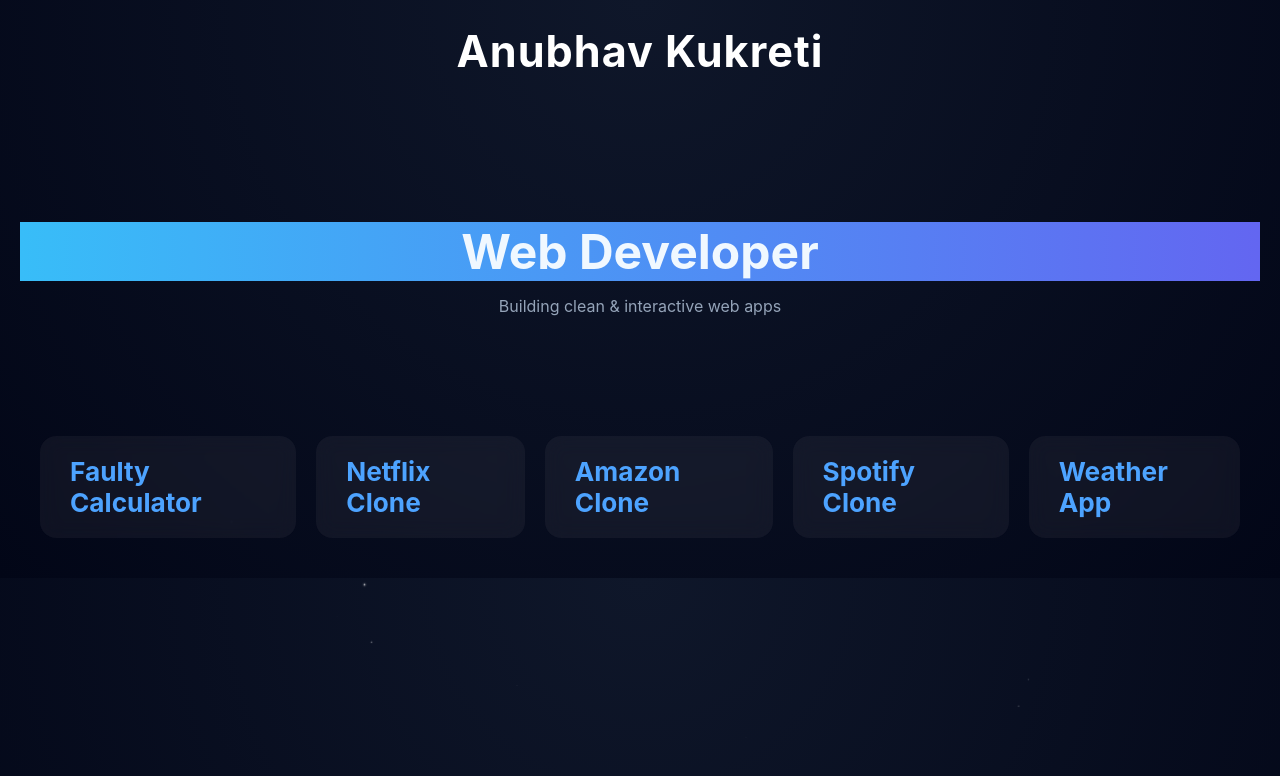
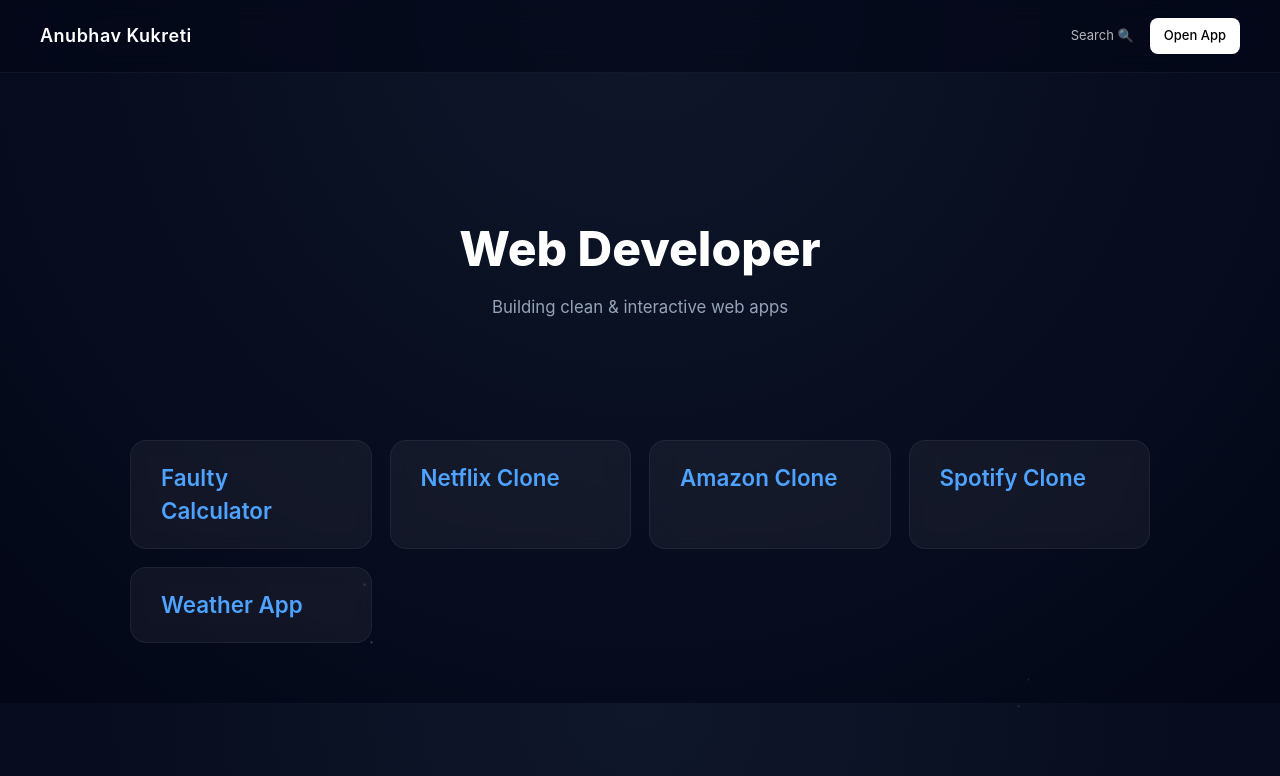
Before and after one commit to AnubhavKukretiDev/Portfolio-Website, a plain HTML site: page index.html in a window 1280 px wide. Drawn offline with Linux system fonts and the light colour scheme.

Commit message:
Initial portfolio upload

```diff
--- a/index.html
+++ b/index.html
@@ -10,7 +10,14 @@
 <body>
 
   <nav>
-    <h1>Anubhav Kukreti</h1>
+    <h1 class="logo">Anubhav Kukreti</h1>
+
+    <div class="nav__actions">
+      <span>Search 🔍</span>
+      <a href="https://mainportfolioweb.netlify.app" target="_blank" class="btn">
+        Open App
+      </a>
+    </div>
   </nav>
 
   <section class="hero">
@@ -22,43 +29,36 @@
 
     <div class="card">
       <a href="http://127.0.0.1:3002/index.html?vscode-livepreview=true">
-        <h3>Faulty Calculator</h3>
-      </a>
-
-    </div>
-
-    <div class="card">
-      <a href="">
-        <h3>Netflix Clone</h3>
+        Faulty Calculator
       </a>
     </div>
 
     <div class="card">
+      <a href="">Netflix Clone</a>
+    </div>
+
+    <div class="card">
       <a href="http://127.0.0.1:3004/index.html?vscode-livepreview=true">
-        <h3>Amazon Clone</h3>
+        Amazon Clone
       </a>
     </div>
 
     <div class="card">
-      <a href="">
-        <h3>Spotify Clone</h3>
-      </a>
+      <a href="">Spotify Clone</a>
     </div>
 
     <div class="card">
-      <a href="">
-        <h3>Weather App</h3>
-      </a>
+      <a href="">Weather App</a>
     </div>
 
-    <div class="particles">
-      <div class="layer back"></div>
-      <div class="layer mid"></div>
-      <div class="layer front"></div>
-    </div>
+  </section>
 
-
-    <script>
+  <div class="particles">
+    <div class="layer back"></div>
+    <div class="layer mid"></div>
+    <div class="layer front"></div>
+  </div>
+  <script>
       function createParticles(layer, count, speedMin, speedMax) {
         const container = document.querySelector(layer);
 
@@ -80,7 +80,6 @@
       createParticles('.front', 20, 8, 15);   // fast = close
     </script>
 
-  </section>
 
 </body>
 
--- a/style.css
+++ b/style.css
@@ -1,4 +1,4 @@
-/* RESET */
+
 * {
   margin: 0;
   padding: 0;
@@ -10,47 +10,200 @@
   background: radial-gradient(circle at top, #0f172a, #020617);
   color: #fff;
   overflow-x: hidden;
+  line-height: 1.5;
 }
 
-/* NAV */
+
 nav {
-  padding: 25px;
-  text-align: center;
-  font-size: 1.8rem;
-  font-weight: 600;
-  letter-spacing: 1px;
+  position: sticky;
+  top: 0;
+  z-index: 1000;
+
+  display: flex;
+  justify-content: space-between;
+  align-items: center;
+
+  padding: 18px 40px;
+
+  background: rgba(2, 6, 23, 0.6);
+  backdrop-filter: blur(12px);
+  border-bottom: 1px solid rgba(255,255,255,0.05);
 }
 
-/* HERO */
+.logo {
+  font-size: 18px;
+  font-weight: 600;
+  letter-spacing: 0.5px;
+}
+
+.nav__actions {
+  display: flex;
+  gap: 16px;
+  align-items: center;
+}
+
+.nav__actions span {
+  font-size: 13px;
+  color: rgba(255,255,255,0.7);
+  cursor: pointer;
+}
+
+.nav__actions span:hover {
+  color: #fff;
+}
+
+
+.btn {
+  padding: 8px 14px;
+  border-radius: 8px;
+
+  font-size: 13px;
+  font-weight: 500;
+
+  text-decoration: none;
+  color: #000;
+  background: #fff;
+
+  transition: 0.2s ease;
+}
+
+.btn:hover {
+  transform: translateY(-2px);
+  opacity: 0.9;
+}
+
+
 .hero {
   text-align: center;
-  padding: 120px 20px 80px;
-  animation: fadeUp 1s ease;
+  padding: 140px 20px 60px;
 }
 
 .hero h2 {
   font-size: 3rem;
-  font-weight: 700;
-  background: linear-gradient(90deg, #38bdf8, #6366f1);
-  color:aliceblue;
+  font-weight: 800;
 }
 
 .hero p {
-  margin-top: 15px;
+  margin-top: 10px;
   color: #94a3b8;
-  font-size: 1.1
+  font-size: 1.05rem;
+}
+
+
+.projects {
+  display: grid;
+  grid-template-columns: repeat(auto-fit, minmax(220px, 1fr));
+  gap: 18px;
+
+  padding: 60px 40px;
+  max-width: 1100px;
+  margin: auto;
+}
+
+
+.card {
+  background: rgba(255,255,255,0.04);
+  border: 1px solid rgba(255,255,255,0.06);
+
+  padding: 22px;
+  border-radius: 14px;
+
+  transition: 0.25s ease;
+  cursor: pointer;
+
+  position: relative;
+  overflow: hidden;
+}
+
+.card:hover {
+  transform: translateY(-6px);
+  border-color: rgba(255,255,255,0.15);
+  background: rgba(255,255,255,0.06);
+}
+
+
+.card::before {
+  content: "";
+  position: absolute;
+  inset: 0;
+  background: radial-gradient(circle at top left, rgba(96,165,250,0.15), transparent 60%);
+  opacity: 0;
+  transition: 0.3s ease;
+}
+
+.card:hover::before {
+  opacity: 1;
+}
+
+.card a {
+  text-decoration: none;
+  color: #93c5fd;
+  font-size: 1.05rem;
+  font-weight: 600;
+  position: relative;
+}
+
+.card a::after {
+  content: "";
+  position: absolute;
+  left: 0;
+  bottom: -4px;
+  width: 0%;
+  height: 1px;
+  background: #60a5fa;
+  transition: 0.3s ease;
+}
+
+.card:hover a::after {
+  width: 100%;
+}
+
+.card:hover a {
+  color: #fff;
+}
+
+
+.particles {
+  position: fixed;
+  inset: 0;
+  z-index: -1;
+  pointer-events: none;
+}
+
+.layer {
+  position: absolute;
+  width: 100%;
+  height: 100%;
+}
+
+.layer span {
+  position: absolute;
+  bottom: -20px;
+  border-radius: 50%;
+  animation: rise linear infinite;
+}
+
+.back span {
+  width: 2px;
+  height: 2px;
+  background: rgba(255,255,255,0.12);
+}
+
+.mid span {
+  width: 3px;
+  height: 3px;
+  background: rgba(255,255,255,0.25);
+}
+
+.front span {
+  width: 5px;
+  height: 5px;
+  background: rgba(255,255,255,0.4);
 }
 
 .card:hover {
   transform: translateY(-10px) scale(1.05);
   box-shadow: 0 20px 40px rgba(255,0,0,0.2);
-}
-
-.projects {
-  display: flex;
-  justify-content: center;
-  gap: 20px;
-  padding: 40px;
 }
 
 @keyframes fadeUp {
@@ -122,7 +275,6 @@
   height: 100%
 }
 
-/* ALL particles */
 .layer span {
   position: absolute;
   bottom: -20px;
@@ -130,7 +282,6 @@
   animation: rise linear infinite;
 }
 
-/* BACK = far away */
 .back span {
   width: 2px;
   height: 2px;
@@ -138,14 +289,12 @@
   filter: blur(2px);
 }
 
-/* MID = normal */
 .mid span {
   width: 4px;
   height: 4px;
   background: rgba(255,255,255,0.4);
 }
 
-/* FRONT = close */
 .front span {
   width: 7px;
   height: 7px;
```
